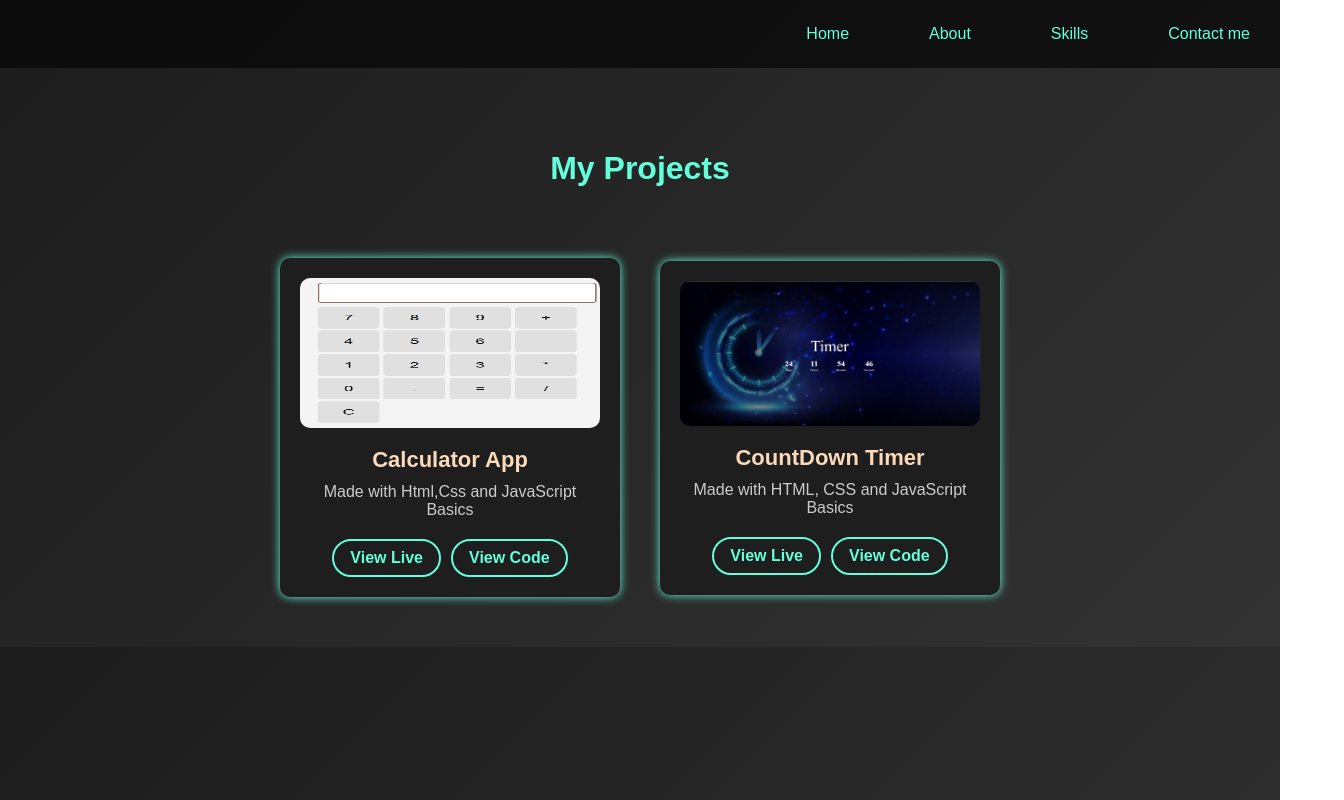
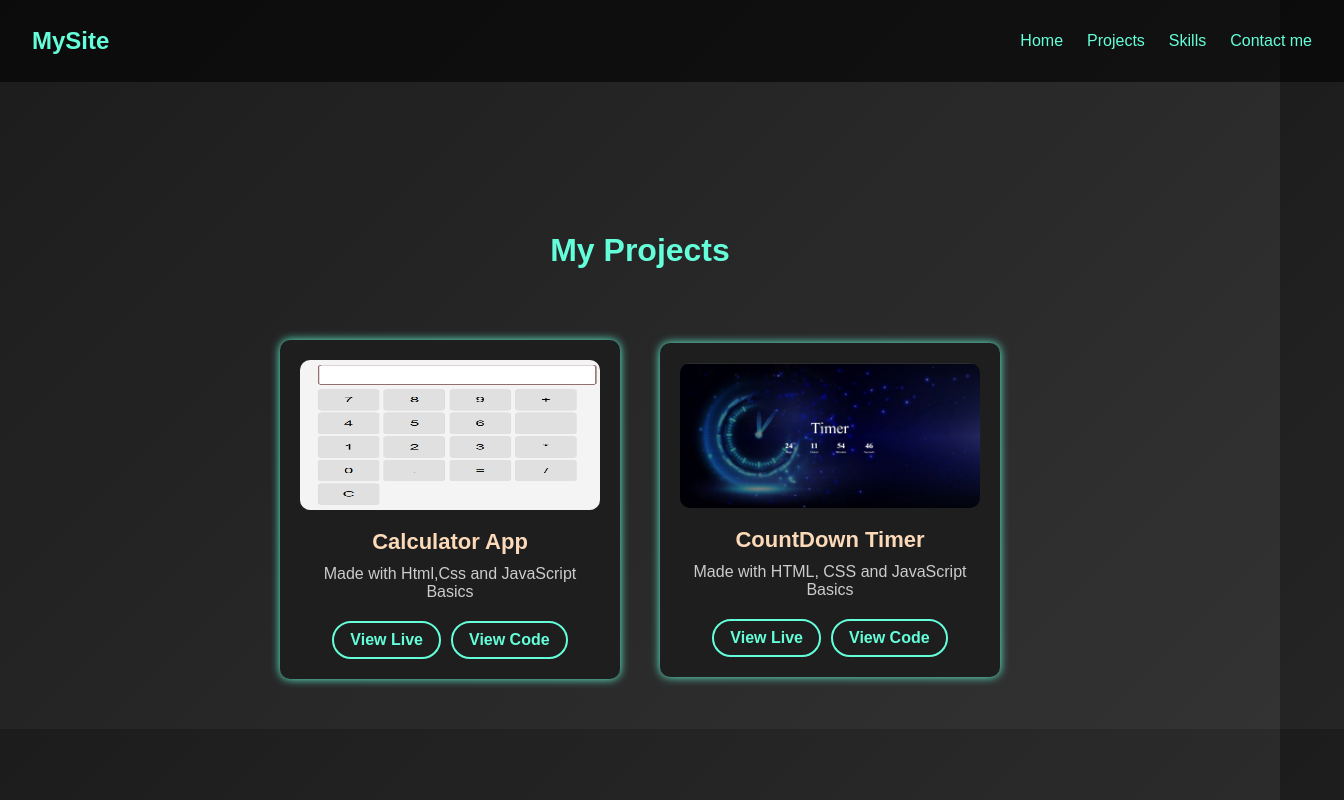
Before and after one commit to kumudahasini/__Portfolio, a plain HTML site: page project2.html in a window 1280 px wide. Shown: the whole page, 1344 px wide, since content can reach past the window. Drawn offline with Linux system fonts and the light colour scheme.

Commit message:
Update project2.html

```diff
--- a/project2.html
+++ b/project2.html
@@ -1,6 +1,7 @@
 <!DOCTYPE html>
 <html lang="en">
 <head>
+    <link href="nav.css" rel="stylesheet">
     <meta charset="UTF-8">
     <meta name="viewport" content="width=device-width, initial-scale=1.0">
     <title>My Projects</title>
@@ -97,39 +98,24 @@
                 max-width: 300px;
             }
         }
-        nav {
-            background-color: rgba(0, 0, 0, 0.6);
-            padding: 15px 0;
-            width: 100%;
-            text-align: right;
-            position: fixed;
-            top: 0;
-            z-index: 100;
-        }
 
-        nav a {
-            color: #64ffda;
-            text-decoration: none;
-            margin: 0 15px;
-            padding: 10px 15px;
-            border-radius: 5px;
-            transition: background-color 0.3s ease, color 0.3s ease;
-        }
 
-        nav a:hover {
-            background-color: rgba(6, 10, 10, 0.1);
-            color: #ffffff;
-        }
     </style>
 </head>
 <body>
-    <nav class="button" style="display: flex;justify-content: flex-end ; gap:20px; ">
-        <a href="index.html"target="_self">Home</a>
-        <a href="about1.html" target="_self" >About</a>
-        <a href="skills.html" target="_self">Skills</a>
-        <a href="Contactme.html" target="_self"> Contact me</a>
+<nav class="navbar">
+    <div class="logo">MySite</div>
+    <input type="checkbox" id="menu-toggle" class="menu-toggle"/>
+    <label for="menu-toggle" class="hamburger">&#9776;</label>
 
-       </nav>
+    <ul class="nav-links">
+        <li><a href="about1.html" target="_self">Home</a></li>
+        <li><a href="project2.html" target="_self">Projects</a></li>
+        <li><a href="skills.html" target="_self">Skills</a></li>
+        <li><a href="Contactme.html" target="_self"> Contact me</a>
+</li>
+    </ul>
+</nav>
 
     <h1>My Projects</h1>
     <div class="projects-container">
```
